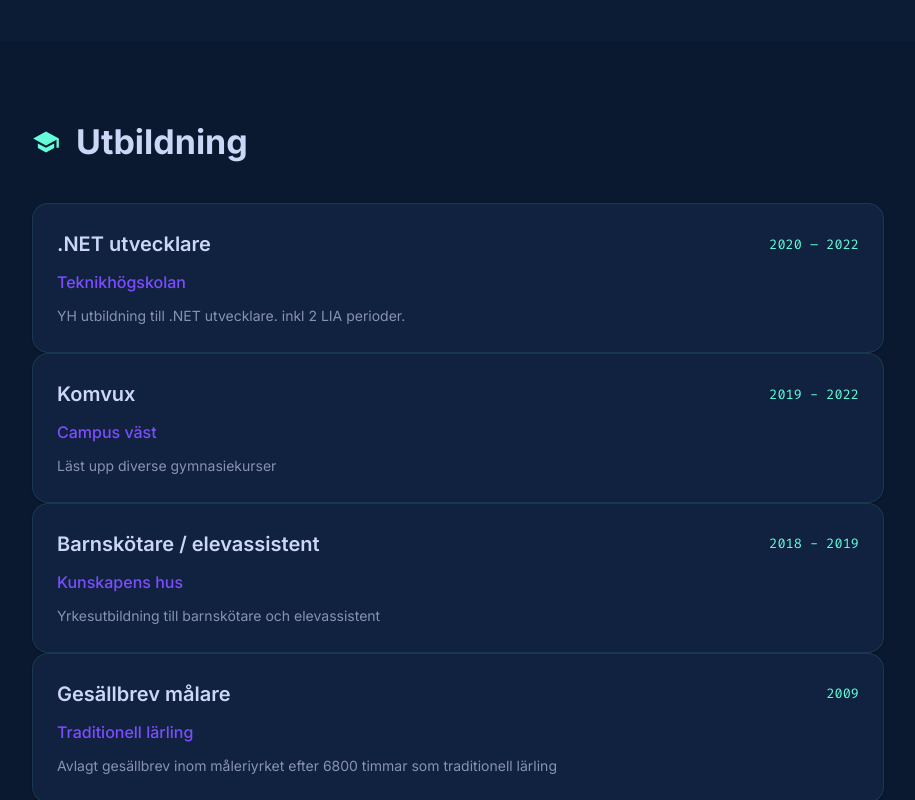
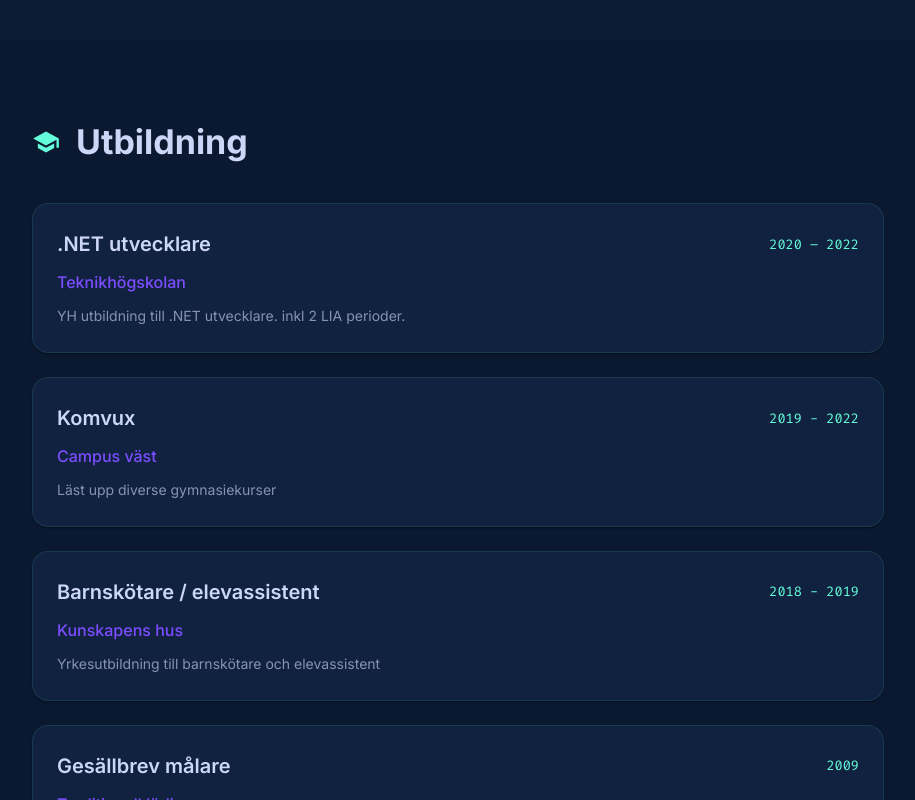
Before and after one commit to Spuute/spuute.github.io, a React (Vite) app: page / in a window 1280 px wide. Shown: the part 3080-3880 px from the top of the page, without its empty margins (182-1097 px from the left). Built offline with nearby package versions, Linux system fonts and the light colour scheme.

Commit message:
fix spacing

```diff
--- a/src/components/EducationSection.tsx
+++ b/src/components/EducationSection.tsx
@@ -1,4 +1,4 @@
-import { Box, Typography, Container, Card, CardContent, Grow } from "@mui/material";
+import { Box, Typography, Container, Card, CardContent, Grow, Stack } from "@mui/material";
 import SchoolIcon from "@mui/icons-material/School";
 import type { Education } from "../data/cvData";
 import { useInView } from "../hooks/useInView";
@@ -72,9 +72,11 @@ export default function EducationSection({ education }: Props) {
           />
         </Box>
 
-        {education.map((edu, i) => (
-          <EducationCard key={i} edu={edu} index={i} />
-        ))}
+        <Stack spacing={3}>
+          {education.map((edu, i) => (
+            <EducationCard key={i} edu={edu} index={i} />
+          ))}
+        </Stack>
       </Container>
     </Box>
   );
```
